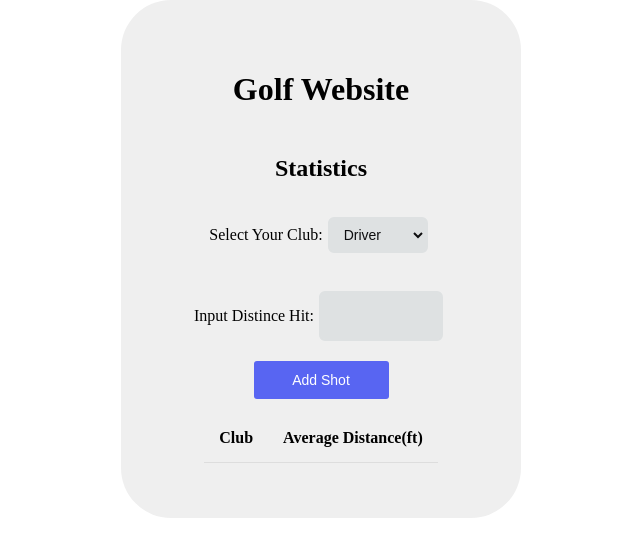
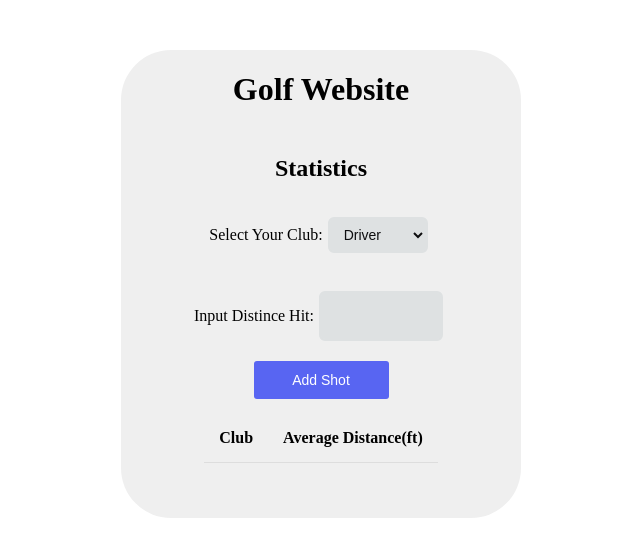
Before and after one commit to Rory3140/GolfWebsite, a PHP site: page / in a window 1280 px wide. Shown: the top 557 px of the page, without its empty margins (319-959 px from the left). Run offline with PHP 8.4, Linux system fonts and the light colour scheme; data that the repository does not hold is empty.

Commit message:
added margin

```diff
--- a/index.php
+++ b/index.php
@@ -22,7 +22,7 @@ if (isset($_POST['submitBtn']) && $_POST['randcheck'] == $_SESSION['rand']) {
 
 <head>
     <meta name="viewport" content="width=device-width, initial-scale=1">
-    <title>Golf Website.</title>
+    <title>Golf Website</title>
     <link rel="stylesheet" href="styles.css">
 </head>
 
--- a/styles.css
+++ b/styles.css
@@ -25,7 +25,7 @@ header {
 .mainContainer {
     background-color: #EFEFEF;
     border-radius: 50px;
-    padding-top: 50px;
+    margin-top: 50px;
     padding-bottom: 50px;
     width: 400px;
 }
```
